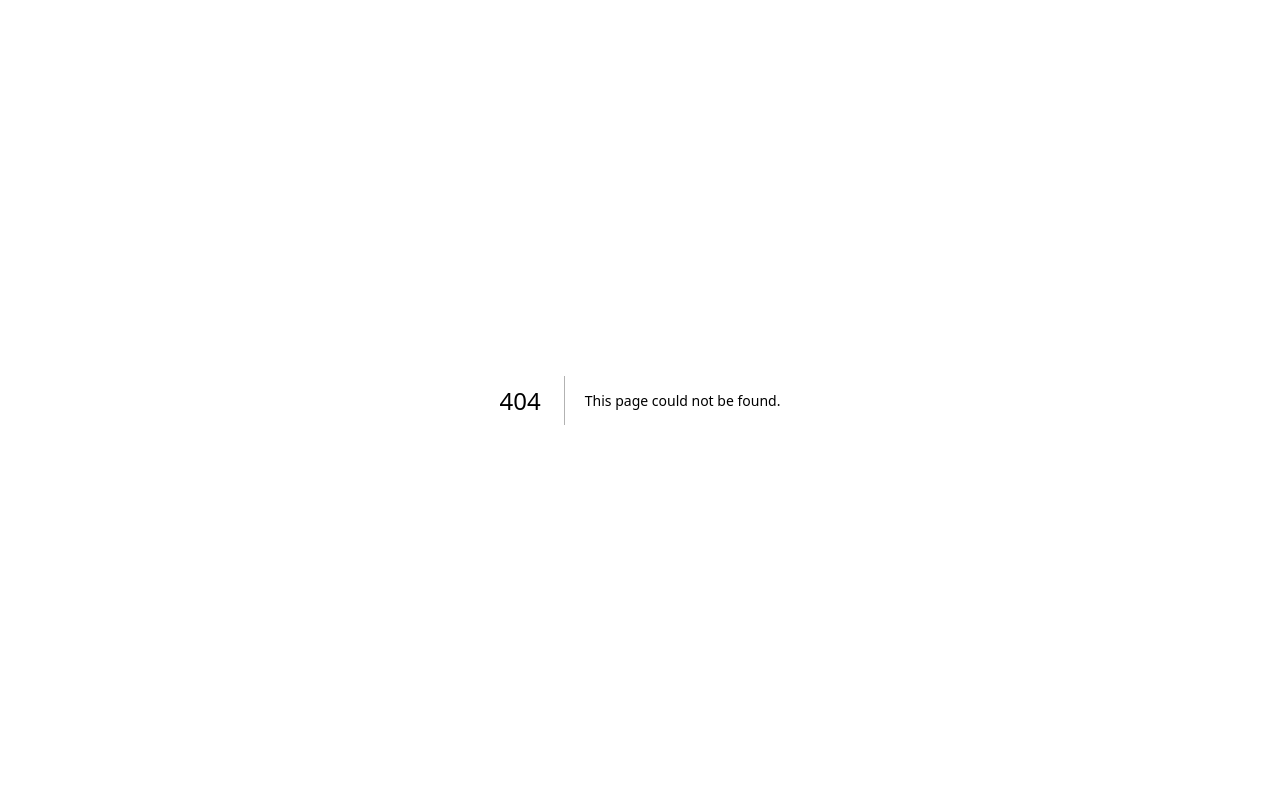
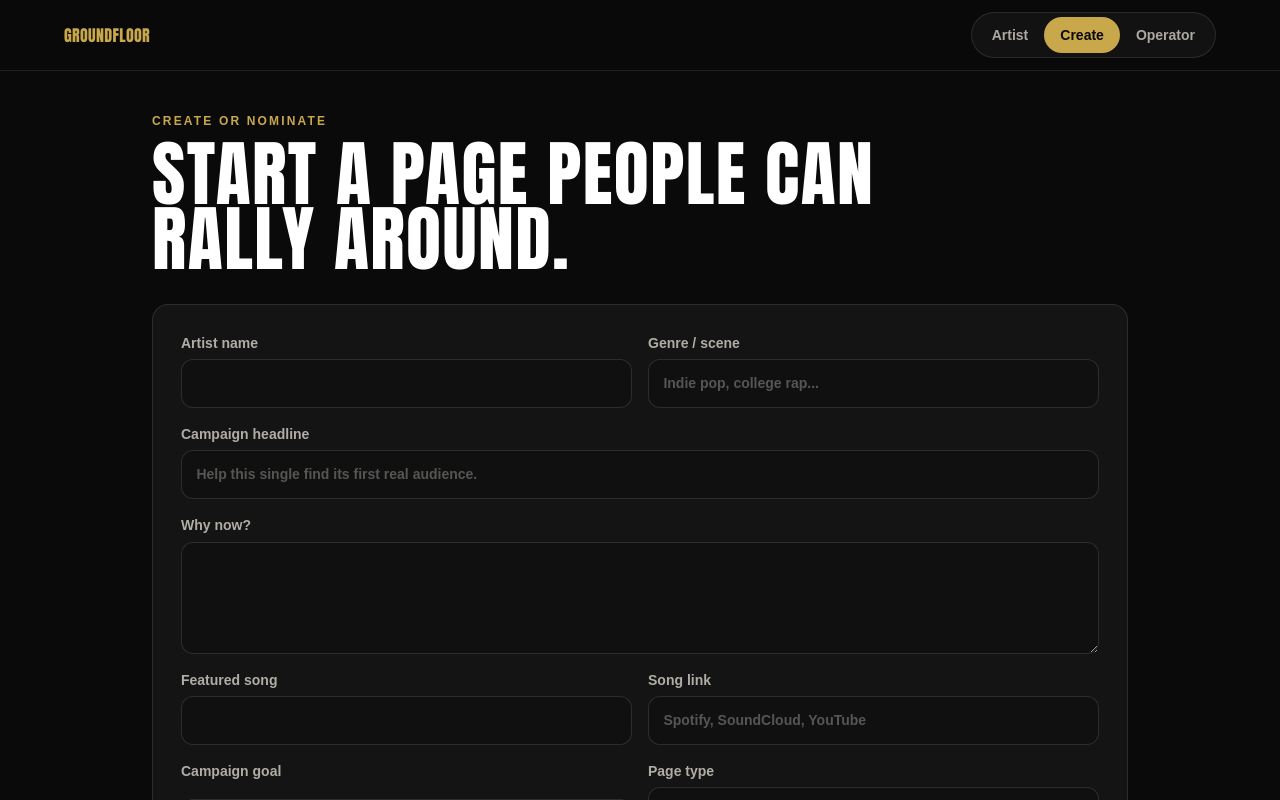
Before and after one commit to BrendoMcD/GroundFloor-ProofEngine, a Next.js app: page /create in a window 1280 px wide. Before the commit this address had no page. Shown: the top 800 px of the page. Built offline with nearby package versions, Linux system fonts and the light colour scheme.

Commit message:
feat: expose proof engine routes

```diff
--- /dev/null
+++ b/src/app/create/page.tsx
@@ -0,0 +1,5 @@
+import { GroundFloorApp } from "../page";
+
+export default function CreateRoute() {
+  return <GroundFloorApp initialView="create" />;
+}
--- /dev/null
+++ b/src/app/operator/page.tsx
@@ -0,0 +1,5 @@
+import { GroundFloorApp } from "../page";
+
+export default function OperatorRoute() {
+  return <GroundFloorApp initialView="dashboard" />;
+}
--- a/src/app/page.tsx
+++ b/src/app/page.tsx
@@ -57,6 +57,8 @@ type GrowthPoint = {
   clicks: number;
   listens: number;
 };
+
+type AppView = "campaign" | "create" | "dashboard";
 
 const STORAGE_KEY = "groundfloor-proof-engine-v1";
 
@@ -265,14 +267,20 @@ function GrowthChart({ points, maxValue, compact = false }: { points: GrowthPoin
   );
 }
 
-export function GroundFloorApp({ initialArtistSlug }: { initialArtistSlug?: string }) {
+export function GroundFloorApp({
+  initialArtistSlug,
+  initialView = "campaign",
+}: {
+  initialArtistSlug?: string;
+  initialView?: AppView;
+}) {
   const router = useRouter();
   const pathname = usePathname();
   const [state, setState] = useState<EngineState>(seedState);
   const [activeArtistId, setActiveArtistId] = useState(
     findArtistBySlug(seedState.artists, initialArtistSlug)?.id ?? seedArtist.id,
   );
-  const [view, setView] = useState<"campaign" | "create" | "dashboard">("campaign");
+  const [view, setView] = useState<AppView>(initialView);
   const [supportAmount, setSupportAmount] = useState(10);
   const [supporterName, setSupporterName] = useState("");
   const [supporterEmail, setSupporterEmail] = useState("");
@@ -366,6 +374,13 @@ export function GroundFloorApp({ initialArtistSlug }: { initialArtistSlug?: stri
     }
   }
 
+  function goToView(nextView: AppView) {
+    setView(nextView);
+
+    const nextPath = nextView === "campaign" ? activeArtistPath : nextView === "create" ? "/create" : "/operator";
+    if (pathname !== nextPath) router.push(nextPath);
+  }
+
   function addArtist(event: FormEvent<HTMLFormElement>) {
     event.preventDefault();
     const data = new FormData(event.currentTarget);
@@ -455,8 +470,7 @@ export function GroundFloorApp({ initialArtistSlug }: { initialArtistSlug?: stri
           <button
             className="font-display text-3xl uppercase tracking-[0.04em] text-[#c9a84c]"
             onClick={() => {
-              setView("campaign");
-              router.push(activeArtistPath);
+              goToView("campaign");
             }}
           >
             GroundFloor
@@ -468,7 +482,7 @@ export function GroundFloorApp({ initialArtistSlug }: { initialArtistSlug?: stri
                 className={`rounded-full px-3 py-2 transition sm:px-4 ${
                   view === item ? "bg-[#c9a84c] text-[#0a0a0a]" : "text-[#ede8df]/70"
                 }`}
-                onClick={() => setView(item)}
+                onClick={() => goToView(item)}
               >
                 {viewLabels[item]}
               </button>
```
